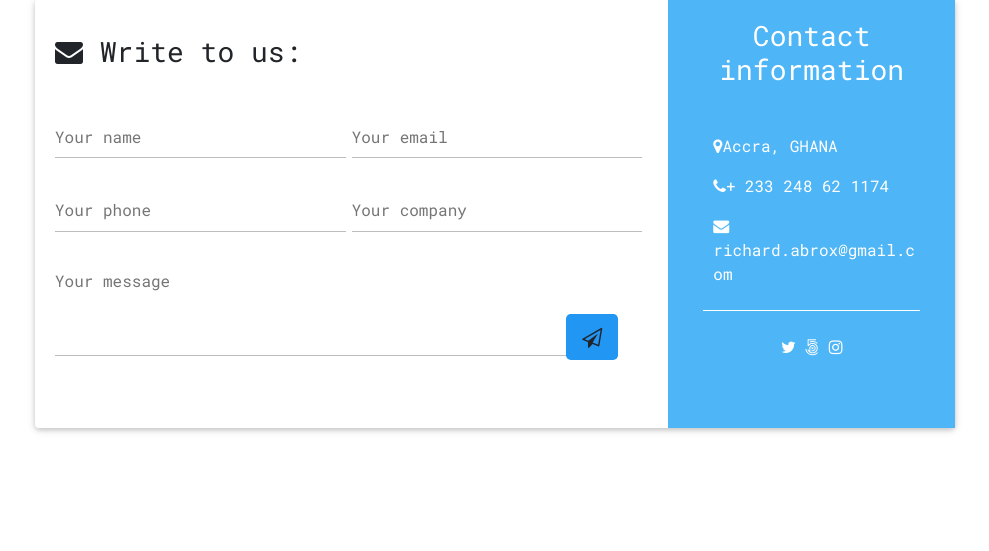
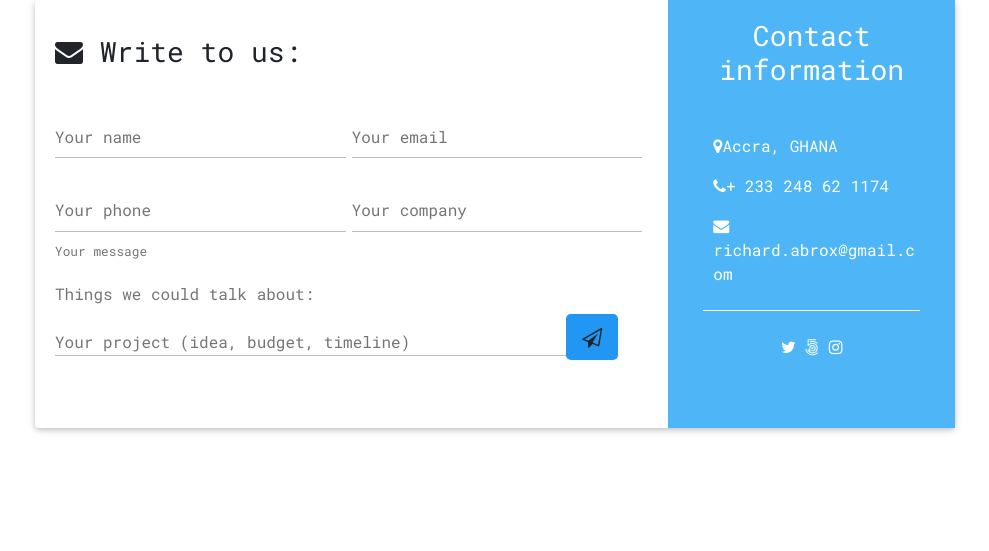
Before and after one commit to GrandFunkyGamer/richardabrokwah, a Flask app: page / in a window 1280 px wide. Shown: the part 3259-3810 px from the top of the page, without its empty margins (145-1134 px from the left). Run offline with Flask 2, Linux system fonts and the light colour scheme; some libraries are stand-ins or nearby versions.

Commit message:
contact form textarea placeholder

```diff
--- a/templates/index.html
+++ b/templates/index.html
@@ -295,7 +295,10 @@
                                                 <!--Grid column-->
                                                 <div class="col-md-12">
                                                     <div class="md-form">
-                                                        <textarea type="text" id="form-contact-message" class="md-textarea"></textarea>
+                                                        <textarea type="text" required rows="8" id="form-contact-message" class="md-textarea" placeholder="Things we could talk about:
+                                                        • Your project (idea, budget, timeline)
+                                                        • Anything interesting
+                                                        • Meeting for a drink"></textarea>
                                                         <label for="form-contact-message">Your message</label>
                                                         <a class="btn-floating btn-lg blue"><i class="fa fa-send-o"></i></a>
                                                     </div>
```
